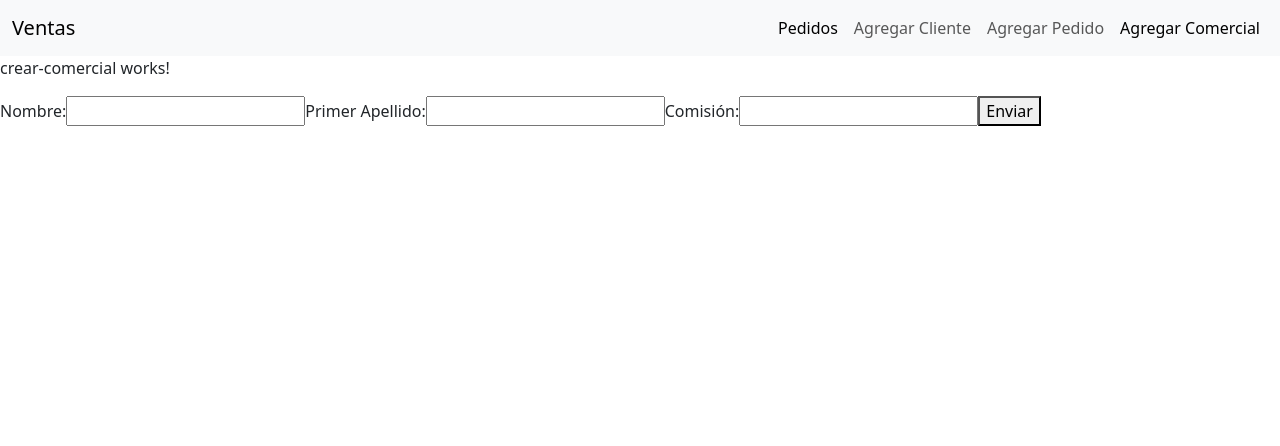
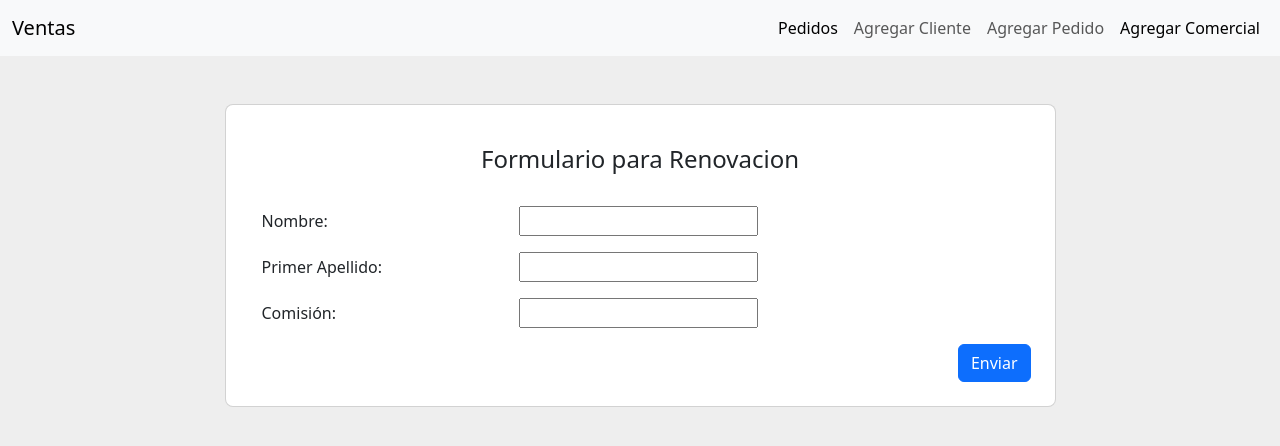
Before and after one commit to S3L1M26/VentasApp, an Angular app: page /crear-comercial in a window 1280 px wide. Shown: the top 446 px of the page. Built offline with nearby package versions, Linux system fonts and the light colour scheme.

Commit message:
Modificacion de visual de creacion de comercial

```diff
--- a/src/app/crear-comercial/crear-comercial.component.html
+++ b/src/app/crear-comercial/crear-comercial.component.html
@@ -1,13 +1,51 @@
-<p>crear-comercial works!</p>
+
+<section class="vh-100" style="background-color: #eee;">
 <form [formGroup]="myForm3" (ngSubmit)="postComercial()">
+  <div class="container py-5 h-100">
+      <div class="row d-flex justify-content-center align-items-center h-50">
+        <div class="col col-lg-9 col-xl-9">
+          <div class="card rounded-3">
+            <div class="card-body p-4">
+                <div class="container">
+                    <h4 class="text-center my-3 pb-3">Formulario para Renovacion</h4>
+                    <div class="mb-3">
+                      <div class="row g-3 align-items-center">
+                        <div class="col-4">
                           <label for="nombre">Nombre:</label>
+                          </div>
+                          <div class="col-8">
                             <input id="nombre" formControlName="nombre" type="text" />
-
+                          </div>
+                      </div>
+                    </div>
+                    <div class="mb-3">
+                      <div class="row g-3 align-items-center">
+                        <div class="col-4">
                           <label for="apellido1">Primer Apellido:</label>
+                        </div>
+                        <div class="col-8">
                           <input id="apellido1" formControlName="apellido1" type="text" />
-
+                        </div>
+                      </div>
+                    </div>
+                    <div class="mb-3">
+                      <div class="row g-3 align-items-center">
+                        <div class="col-4">
                           <label for="comision">Comisión:</label>
+                        </div>
+                        <div class="col-8">
                           <input id="comision" formControlName="comision" type="number" />
-
-    <button type="submit">Enviar</button>
+                        </div>
+                      </div>
+                    </div>
+                </div>
+                <div class="d-grid gap-2 d-md-flex justify-content-md-end">
+                  <button type="submit" data-mdb-button-init data-mdb-ripple-init class="btn btn-primary">Enviar</button>
+              </div>
+            </div>
+          </div>
+        </div>
+    </div>
+   </div>
 </form>
+</section>
```
Lines whose indentation alone changed are shown as unchanged.
